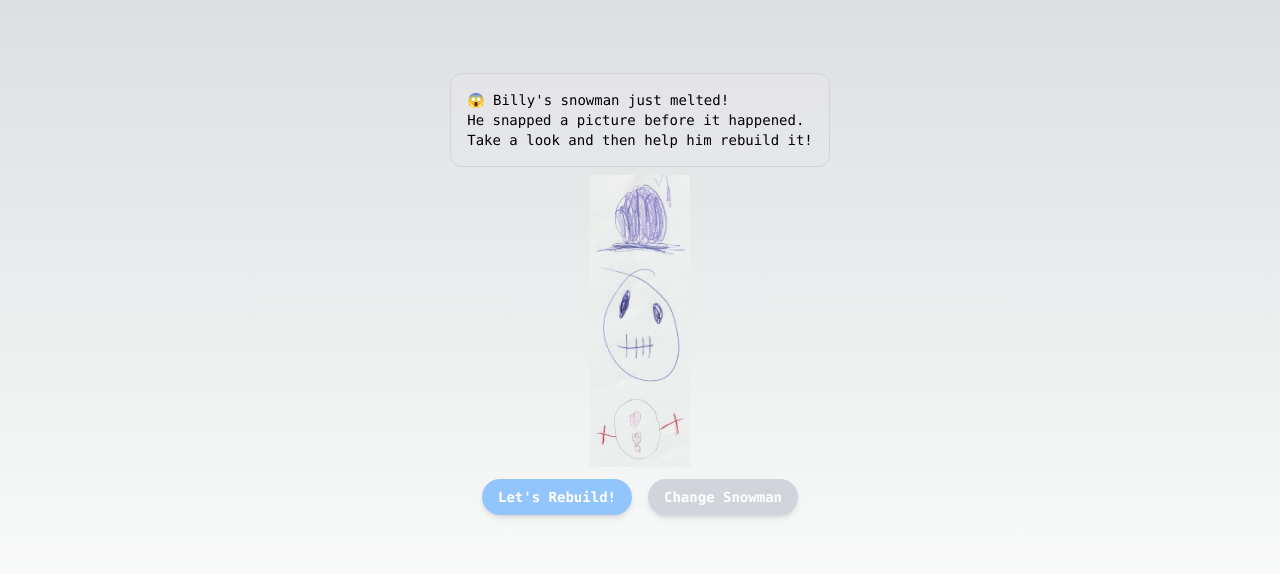
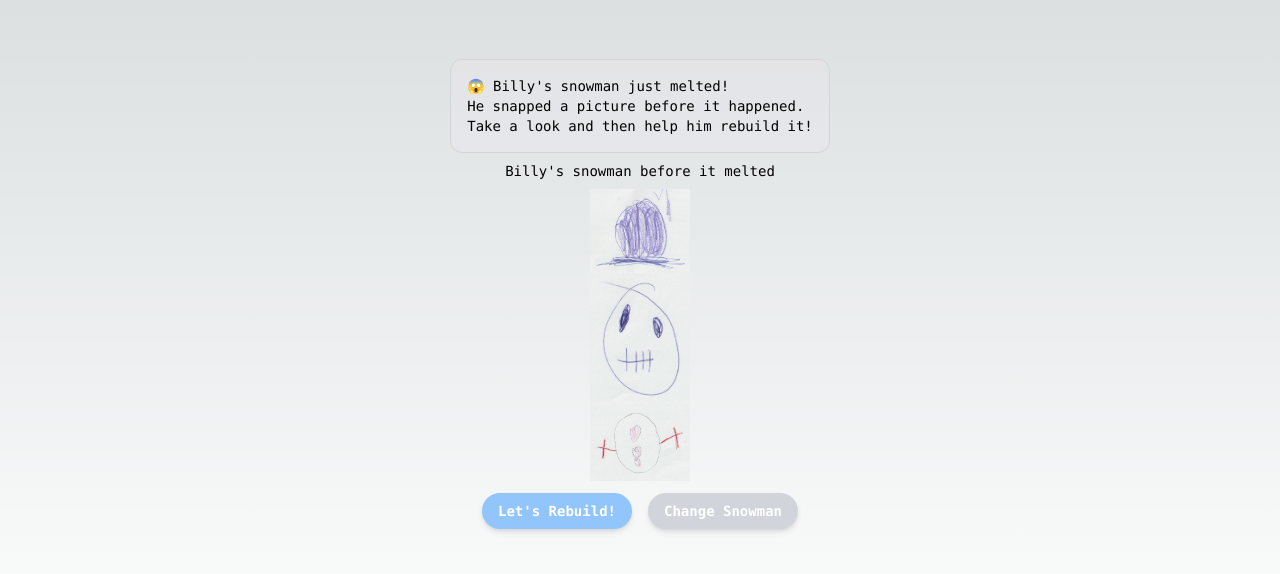
Before and after one commit to greg-finley/snowman_builder, a Next.js app: page / in a window 1280 px wide. Shown: the part 106-680 px from the top of the page. Built offline with nearby package versions, Linux system fonts and the light colour scheme.

Commit message:
More label

```diff
--- a/src/app/page.tsx
+++ b/src/app/page.tsx
@@ -92,7 +92,10 @@ export default function Home() {
           ) : (
             // Player is at the initial app screen
             <div>
-              <CompletedSnowman currentState={currentState} />
+              <CompletedSnowman
+                currentState={currentState}
+                label="Billy's snowman before it melted"
+              />
               <div className="flex gap-4">
                 <Button
                   onClick={() => setGuessMode(snowmanParts[0])}
```
